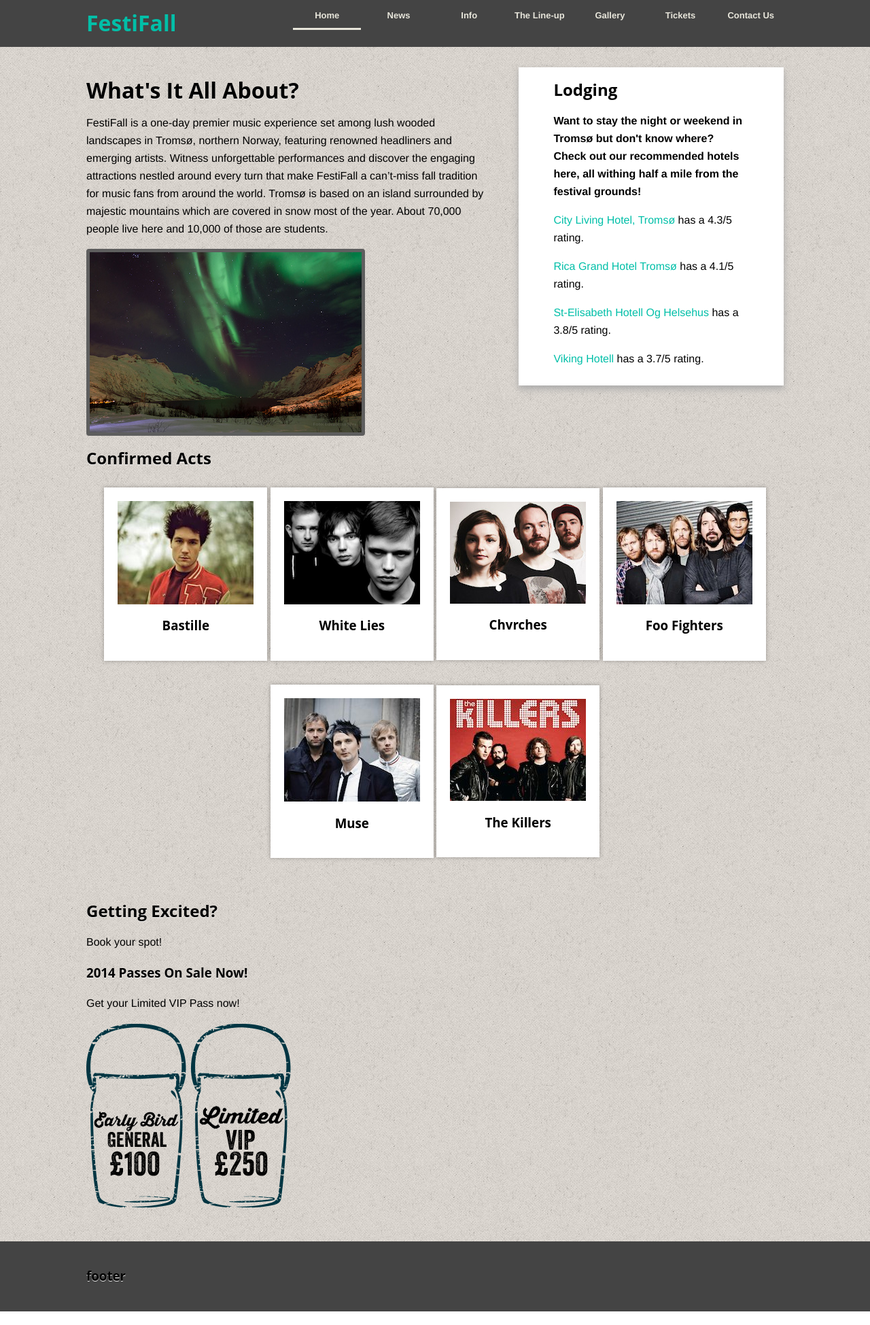
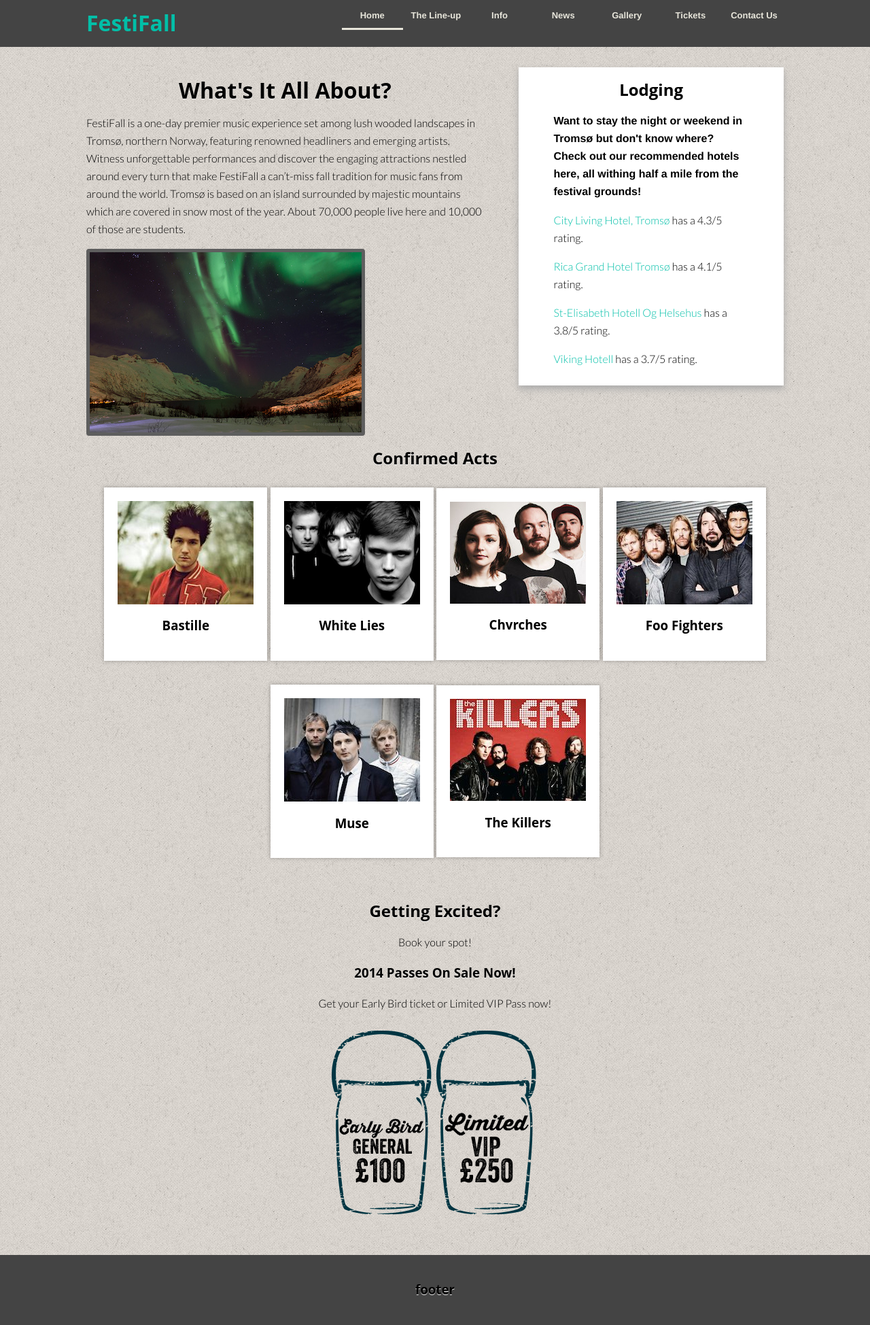
Before and after one commit to nicholedwight/FestiFall, a PHP site: page / in a window 1280 px wide. Shown: the whole page at 68% size. Run offline with PHP 8.4, Linux system fonts and the light colour scheme; some libraries are stand-ins or nearby versions.

Commit message:
Added Lato font

```diff
--- a/contact.html
+++ b/contact.html
@@ -12,6 +12,7 @@
 
         <link rel="stylesheet" href="css/normalize.min.css">
         <link rel="stylesheet" href="css/main.css">
+        <link href='http://fonts.googleapis.com/css?family=Lato:300' rel='stylesheet' type='text/css'>
 
         <script src="js/vendor/modernizr-2.6.2-respond-1.1.0.min.js"></script>
     </head>
@@ -26,9 +27,9 @@
                 <nav>
                     <ul>
                         <li><a href="index.html">Home</a></li>
+                        <li><a href="lineup.html">The Line-up</a></li>
+                        <li><a href="info.html">Info</a></li>
                         <li><a href="news.html">News</a></li>
-                        <li><a href="info.html">Info</a></li>
-                        <li><a href="lineup.html">The Line-up</a></li>
                         <li><a href="gallery.html">Gallery</a></li>
                         <li><a href="tickets.html">Tickets</a></li>
                         <li class="current"><a href="contact.html">Contact Us</a></li>
--- a/css/main.css
+++ b/css/main.css
@@ -16,15 +16,20 @@ textarea {
 } /*these styles override the following h1, etc styles. So the title remains legible */
 
 h1, h2, h3, h4, h5, h6, h1 a, h2 a, h3 a, h4 a, h5 a, h6 a {
-color: #000;
-text-shadow: 0 1px 0 #f0f0f0;
-font-family: "Open Sans", "HelveticaNeue", "Helvetica Neue", Helvetica, Arial, sans-serif;
+  color: #000;
+  text-shadow: 0 1px 0 #f0f0f0;
+  font-family: "Open Sans", "HelveticaNeue", "Helvetica Neue", Helvetica, Arial, sans-serif;
+  text-align: center;
 }
 
 body {
     font-size: 1em;
     line-height: 1.4;
     color: #000000;
+}
+
+p {
+  font-family: "Lato", "HelveticaNeue", Helvetica, sans-serif;
 }
 
 ::-moz-selection {
@@ -226,10 +231,6 @@ aside a, aside a:visited, button a, button a:visited {
         height: 400px;
 }
 
-h2 {
-  text-align: center:
-}
-
 section ul {
   list-style: none;
   text-align: center;
@@ -256,6 +257,10 @@ section ul li {
 }
 
 
+.center {
+  text-align: center;
+}
+
 
 
 
@@ -271,20 +276,16 @@ section ul li {
     INTERMEDIATE: Menu
    ==================== */
 
+    nav {
+      ;
+    }
+
     nav a {
         float: left;
         width: 27%;
         margin: 0 1.7%;
         padding: 25px 2%;
         margin-bottom: 0;
-    }
-
-    nav li:first-child a {
-        margin-left: 0;
-    }
-
-    nav li:last-child a {
-        margin-right: 0;
     }
 
     nav ul li.current a {
@@ -353,7 +354,7 @@ section ul li {
     }
 
     nav ul li a {
-      width: 100px;
+      width: 90px;
       color: #E8E6DB;
       padding: 5px 0px 5px 0px;
       position: relative;
--- a/gallery.html
+++ b/gallery.html
@@ -13,6 +13,7 @@
         <link rel="stylesheet" href="css/normalize.min.css">
         <link rel="stylesheet" href="css/main.css">
         <link href="css/lightbox.css" rel="stylesheet" />
+        <link href='http://fonts.googleapis.com/css?family=Lato:300' rel='stylesheet' type='text/css'>
 
         <script src="js/jquery-1.10.2.min.js"></script>
         <script src="js/lightbox-2.6.min.js"></script>
@@ -29,9 +30,9 @@
                 <nav>
                     <ul>
                         <li><a href="index.html">Home</a></li>
+                        <li><a href="lineup.html">The Line-up</a></li>
+                        <li><a href="info.html">Info</a></li>
                         <li><a href="news.html">News</a></li>
-                        <li><a href="info.html">Info</a></li>
-                        <li><a href="lineup.html">The Line-up</a></li>
                         <li class="current"><a href="gallery.html">Gallery</a></li>
                         <li><a href="tickets.html">Tickets</a></li>
                         <li><a href="contact.html">Contact Us</a></li>
--- a/index.html
+++ b/index.html
@@ -13,6 +13,7 @@
         <link rel="stylesheet" href="css/normalize.min.css">
         <link rel="stylesheet" href="css/main.css">
         <link href="css/lightbox.css" rel="stylesheet" />
+        <link href='http://fonts.googleapis.com/css?family=Lato:300' rel='stylesheet' type='text/css'>
 
         <script src="js/jquery-1.10.2.min.js"></script>
         <script src="js/lightbox-2.6.min.js"></script>
@@ -29,9 +30,9 @@
                 <nav>
                     <ul>
                         <li class="current"><a href="index.html">Home</a></li>
+                        <li><a href="lineup.html">The Line-up</a></li>
+                        <li><a href="info.html">Info</a></li>
                         <li><a href="news.html">News</a></li>
-                        <li><a href="info.html">Info</a></li>
-                        <li><a href="lineup.html">The Line-up</a></li>
                         <li><a href="gallery.html">Gallery</a></li>
                         <li><a href="tickets.html">Tickets</a></li>
                         <li><a href="contact.html">Contact Us</a></li>
@@ -61,7 +62,7 @@
                     <section>
                         <a href="img/tromso.jpg" data-lightbox="Tromso" title="Beautiful Tromsø http://www.flickr.com/photos/thiapu/"><img src="img/tromsothumb.jpg" class="box"></a>
                         <h2>Confirmed Acts</h2>
-                        <ul class="scrolllist">
+                        <ul>
                             <li class="headshot"><img src="img/bastillehead.jpg"><h3>Bastille<h3></li> <!--http://amazingradio.com/archive/gig-of-the-day-bastille-->
                               <li class="headshot"><img src="img/whitelieshead.jpg"><h3>White Lies</h3></li><!-- http://www.last.fm/group/White+Lies-->
                               <li class="headshot"><img src="img/chvrcheshead.jpg"><h3>Chvrches</h3></li> <!--http://www.musicomh.com/reviews/live/chvrches-thekla-bristol-->
@@ -69,13 +70,16 @@
                               <li class="headshot"><img src="img/musehead.jpg"><h3>Muse</h3></li><!--http://www.aceshowbiz.com/news/view/00054281.html-->
                               <li class="headshot"><img src="img/killershead.jpg"><h3>The Killers</h3></li> <!--http://musicscene.ie/2013/03/the-killers-phoenix-park-dublin-2013-live-concert-date-confirmed-for-saturday-july-13th/-->
                         </ul>
-                        <h2>Getting Excited?</h2>
-                        <p>Book your spot!
-                          <h3>2014 Passes On Sale Now!</h3>
-                          <p>Get your Limited VIP Pass now!</p>
-                          <a href="tickets.html"><img src="img/earlybird.png"></a>
-                          <a href="tickets.html"><img src="img/vip.png"></a>
-                        </p>
+                        <div class="center">
+                          <h2>Getting Excited?</h2>
+                          <p>Book your spot!
+                            <h3>2014 Passes On Sale Now!</h3>
+                            <p>Get your Early Bird ticket or Limited VIP Pass now!</p>
+                            <ul>
+                              <li><a href="tickets.html"><img src="img/earlybird.png"></a></li>
+                              <li><a href="tickets.html"><img src="img/vip.png"></a></li>
+                          </p>
+                        </div>
                     </section>
 
 
--- a/info.html
+++ b/info.html
@@ -13,6 +13,7 @@
         <link rel="stylesheet" href="css/normalize.min.css">
         <link rel="stylesheet" href="css/main.css">
         <link href="css/lightbox.css" rel="stylesheet" />
+        <link href='http://fonts.googleapis.com/css?family=Lato:300' rel='stylesheet' type='text/css'>
 
         <script src="js/jquery-1.10.2.min.js"></script>
         <script src="js/lightbox-2.6.min.js"></script>
@@ -29,9 +30,9 @@
                 <nav>
                     <ul>
                         <li><a href="index.html">Home</a></li>
+                        <li><a href="lineup.html">The Line-up</a></li>
+                        <li class="current"><a href="info.html">Info</a></li>
                         <li><a href="news.html">News</a></li>
-                        <li class="current"><a href="info.html">Info</a></li>
-                        <li><a href="lineup.html">The Line-up</a></li>
                         <li><a href="gallery.html">Gallery</a></li>
                         <li><a href="tickets.html">Tickets</a></li>
                         <li><a href="contact.html">Contact Us</a></li>
--- a/lineup.html
+++ b/lineup.html
@@ -12,6 +12,7 @@
 
         <link rel="stylesheet" href="css/normalize.min.css">
         <link rel="stylesheet" href="css/main.css">
+        <link href='http://fonts.googleapis.com/css?family=Lato:300' rel='stylesheet' type='text/css'>
 
         <script src="js/vendor/modernizr-2.6.2-respond-1.1.0.min.js"></script>
     </head>
@@ -26,9 +27,9 @@
                 <nav>
                     <ul>
                         <li><a href="index.html">Home</a></li>
+                        <li class="current"><a href="lineup.html">The Line-up</a></li>
+                        <li><a href="info.html">Info</a></li>
                         <li><a href="news.html">News</a></li>
-                        <li><a href="info.html">Info</a></li>
-                        <li class="current"><a href="lineup.html">The Line-up</a></li>
                         <li><a href="gallery.html">Gallery</a></li>
                         <li><a href="tickets.html">Tickets</a></li>
                         <li><a href="contact.html">Contact Us</a></li>
--- a/news.html
+++ b/news.html
@@ -12,6 +12,7 @@
 
         <link rel="stylesheet" href="css/normalize.min.css">
         <link rel="stylesheet" href="css/main.css">
+        <link href='http://fonts.googleapis.com/css?family=Lato:300' rel='stylesheet' type='text/css'>
 
         <script src="js/vendor/modernizr-2.6.2-respond-1.1.0.min.js"></script>
     </head>
@@ -26,9 +27,9 @@
                 <nav>
                     <ul>
                         <li><a href="index.html">Home</a></li>
+                        <li><a href="lineup.html">The Line-up</a></li>
+                        <li><a href="info.html">Info</a></li>
                         <li class="current"><a href="news.html">News</a></li>
-                        <li><a href="info.html">Info</a></li>
-                        <li><a href="lineup.html">The Line-up</a></li>
                         <li><a href="gallery.html">Gallery</a></li>
                         <li><a href="tickets.html">Tickets</a></li>
                         <li><a href="contact.html">Contact Us</a></li>
--- a/tickets.html
+++ b/tickets.html
@@ -12,6 +12,7 @@
 
         <link rel="stylesheet" href="css/normalize.min.css">
         <link rel="stylesheet" href="css/main.css">
+        <link href='http://fonts.googleapis.com/css?family=Lato:300' rel='stylesheet' type='text/css'>
 
         <script src="js/vendor/modernizr-2.6.2-respond-1.1.0.min.js"></script>
     </head>
@@ -26,9 +27,9 @@
                 <nav>
                     <ul>
                         <li><a href="index.html">Home</a></li>
+                        <li><a href="lineup.html">The Line-up</a></li>
+                        <li><a href="info.html">Info</a></li>
                         <li><a href="news.html">News</a></li>
-                        <li><a href="info.html">Info</a></li>
-                        <li><a href="lineup.html">The Line-up</a></li>
                         <li><a href="gallery.html">Gallery</a></li>
                         <li class="current"><a href="tickets.html">Tickets</a></li>
                         <li><a href="contact.html">Contact Us</a></li>
```
Also changed, not shown: response.html (+3 -4 lines), survival.html (+3 -4 lines).
